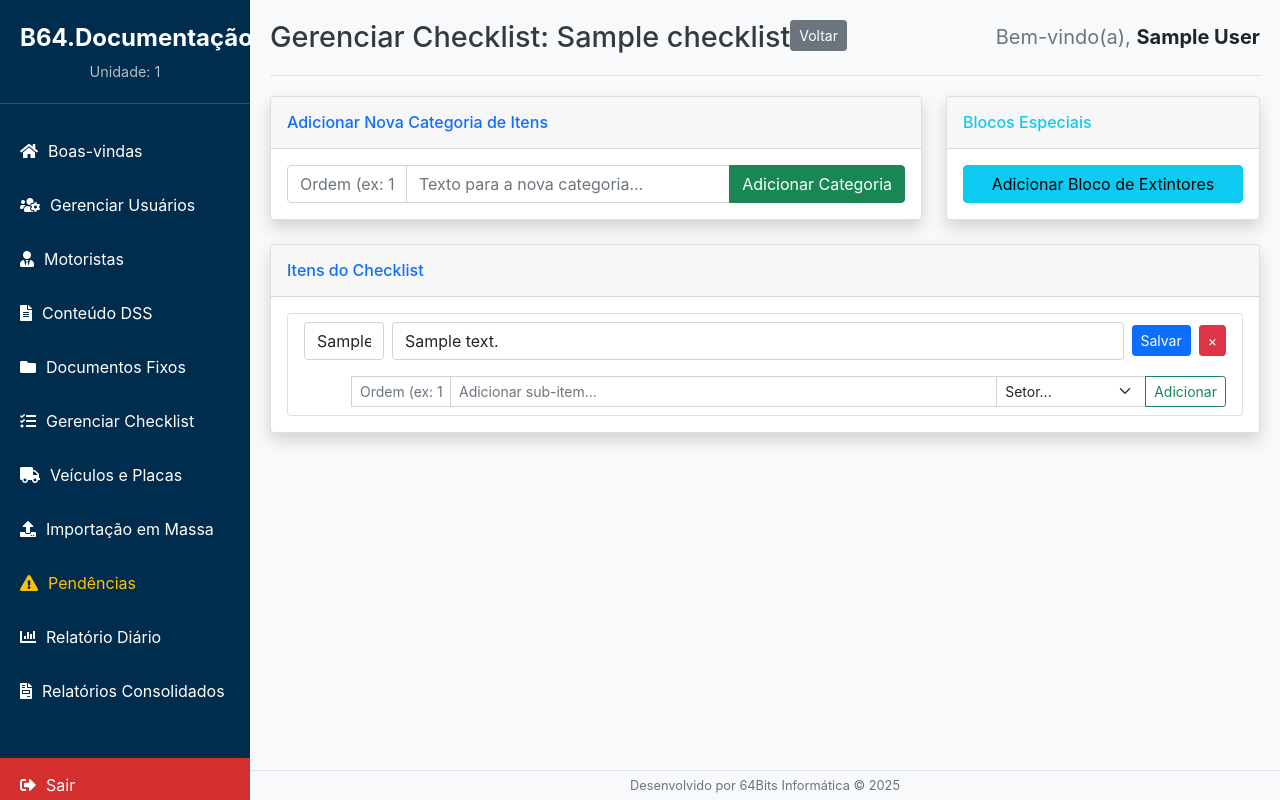
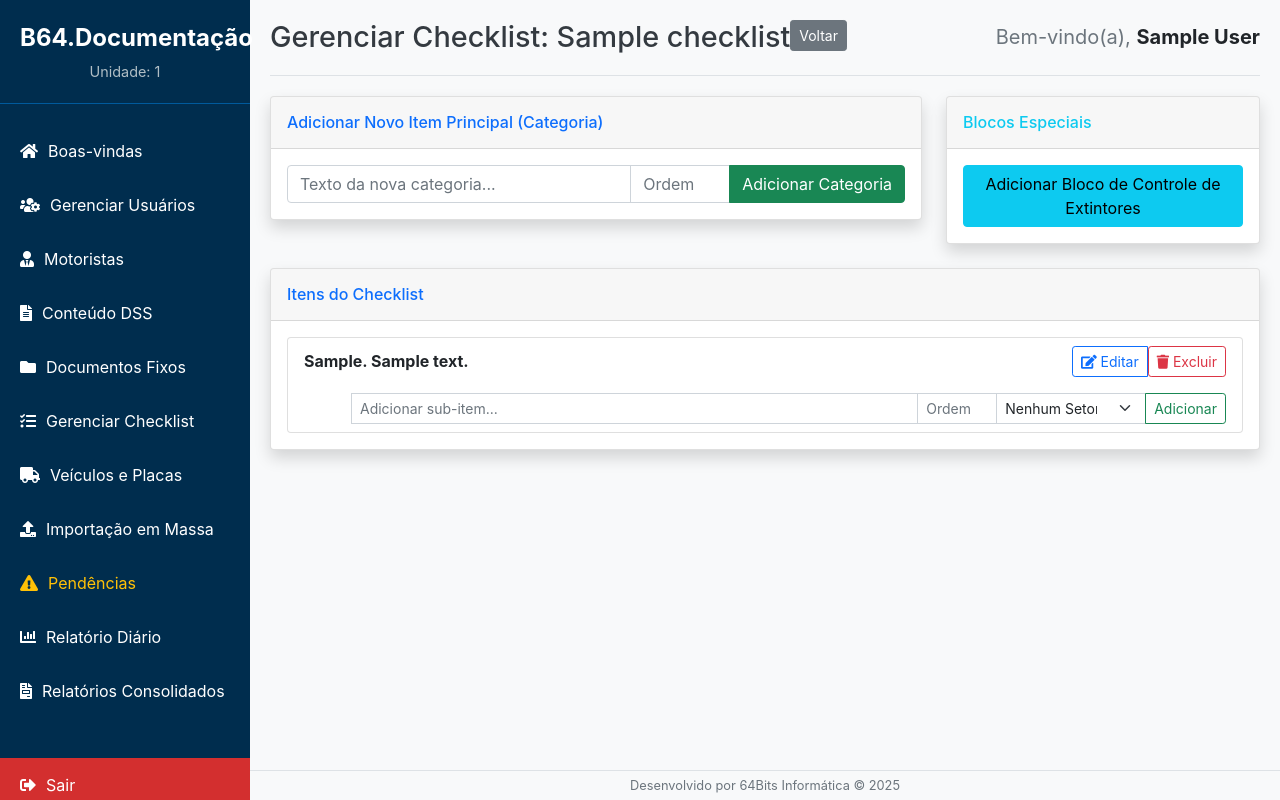
Before and after one commit to transp-admir/dss, a Flask app: page /admin/checklists/1 in a window 1280 px wide. Run offline with Flask 3, Linux system fonts and the light colour scheme; the visitor is signed in with stand-in values (Sample User, id 1); tables that the repository leaves empty hold one stand-in row (values such as "Sample post").

Commit message:
incluso a opcao de alterar itens e subitens

```diff
--- a/app/routes.py
+++ b/app/routes.py
@@ -1764,34 +1764,7 @@ def add_checklist_item(checklist_id):
 
 
 
-@admin_bp.route('/checklists/edit_item/<int:item_id>', methods=['POST'])
-@login_required()
-def edit_checklist_item(item_id):
-    """
-    Edita o texto ou a ordem de um item de checklist.
-    """
-    item = ChecklistItem.query.get_or_404(item_id)
-
-    # Validação de segurança
-    user_role = session.get('role')
-    user_unidade = session.get('unidade')
-    if user_role != 'admin' and item.checklist.unidade != user_unidade:
-        flash('Você não tem permissão para modificar este item.', 'danger')
-        return redirect(url_for('admin.checklists'))
-
-    novo_texto = request.form.get('texto')
-    nova_ordem = request.form.get('ordem', type=int)
-
-    if not novo_texto:
-        flash('O texto do item não pode ser vazio.', 'warning')
-    else:
-        item.texto = novo_texto
-        if nova_ordem is not None and not item.parent_id:
-            item.ordem = nova_ordem
-        db.session.commit()
-        flash('Item atualizado com sucesso.', 'success')
-
-    return redirect(url_for('admin.view_checklist', checklist_id=item.checklist_id))
+
 
 @admin_bp.route('/checklists/delete_item/<int:item_id>', methods=['POST'])
 @login_required()
@@ -1953,26 +1926,62 @@ def pendencias():
     return render_template('pendencias.html', pendencias=lista_pendencias)
 
 
-@admin_bp.route('/checklist/item/<int:item_id>/editar', methods=['POST'])
-@login_required()
-def editar_item(item_id):
+@admin_bp.route('/checklist/item/<int:item_id>/json', methods=['GET'])
+@login_required()
+def get_checklist_item_json(item_id):
     """
-    Atualiza um item existente, salvando a ordem como texto.
+    Retorna os dados de um item de checklist em formato JSON para o modal de edição.
     """
     item = ChecklistItem.query.get_or_404(item_id)
-    texto = request.form.get('texto')
-    ordem_str = request.form.get('ordem', '0').replace(',', '.')
-
-    if not texto:
+
+    # Validação de segurança
+    user_role = session.get('role')
+    user_unidade = session.get('unidade')
+    if user_role != 'admin' and item.checklist.unidade is not None and item.checklist.unidade != user_unidade:
+        return jsonify({'error': 'Permissão negada'}), 403
+
+    return jsonify({
+        'id': item.id,
+        'texto': item.texto,
+        'ordem': item.ordem or '', # Garante que não seja None
+        'setor_responsavel': item.setor_responsavel or '' # Retorna string vazia se for None
+    })
+
+
+@admin_bp.route('/checklist/item/update/<int:item_id>', methods=['POST'])
+@login_required()
+def update_checklist_item(item_id):
+    """
+    Atualiza um item de checklist (principal ou sub-item) a partir dos dados do formulário modal.
+    """
+    item = ChecklistItem.query.get_or_404(item_id)
+
+    # Validação de segurança
+    user_role = session.get('role')
+    user_unidade = session.get('unidade')
+    if user_role != 'admin' and item.checklist.unidade is not None and item.checklist.unidade != user_unidade:
+        flash('Você não tem permissão para modificar este item.', 'danger')
+        return redirect(url_for('admin.checklists'))
+
+    # Captura os dados do formulário
+    novo_texto = request.form.get('texto')
+    # Substitui vírgula por ponto para consistência na ordem
+    nova_ordem = request.form.get('ordem', '').replace(',', '.')
+    novo_setor = request.form.get('setor_responsavel')
+
+    if not novo_texto:
         flash('O texto do item não pode ser vazio.', 'danger')
-        return redirect(url_for('admin.checklist_detalhe', checklist_id=item.checklist_id))
-
-    item.texto = texto
-    item.ordem = ordem_str
-    db.session.commit()
-
-    flash(f'Item "{item.texto}" foi atualizado com sucesso!', 'success')
-    return redirect(url_for('admin.checklist_detalhe', checklist_id=item.checklist_id))
+    else:
+        item.texto = novo_texto
+        item.ordem = nova_ordem
+        # Salva o setor, ou None se a opção "Nenhum" for selecionada (valor vazio)
+        item.setor_responsavel = novo_setor if novo_setor else None
+
+        db.session.commit()
+        flash('Item atualizado com sucesso!', 'success')
+
+    return redirect(url_for('admin.view_checklist', checklist_id=item.checklist_id))
+
 
 
 @admin_bp.route('/checklist/item/<int:item_id>/excluir', methods=['POST'])
--- a/app/templates/checklist_detalhe.html
+++ b/app/templates/checklist_detalhe.html
@@ -11,41 +11,40 @@
 
 <!-- Formulários de Adição -->
 <div class="row">
-    <!-- Formulário para Itens Principais (Categorias) -->
+    <!-- Formulário para Itens Principais -->
     <div class="col-md-8">
         <div class="card shadow mb-4">
             <div class="card-header py-3">
-                <h6 class="m-0 font-weight-bold text-primary">Adicionar Nova Categoria de Itens</h6>
+                <h6 class="m-0 font-weight-bold text-primary">Adicionar Novo Item Principal (Categoria)</h6>
             </div>
             <div class="card-body">
                 <form action="{{ url_for('admin.add_checklist_item', checklist_id=checklist.id) }}" method="POST">
                     <div class="input-group">
-                        <input type="text" name="ordem" class="form-control" placeholder="Ordem (ex: 1)" style="max-width: 120px;">
-                        <input type="text" name="texto" class="form-control" placeholder="Texto para a nova categoria..." required>
+                        <input type="text" name="texto" class="form-control" placeholder="Texto da nova categoria..." required>
+                        <input type="text" name="ordem" class="form-control" placeholder="Ordem" style="max-width: 100px;">
                         <button class="btn btn-success" type="submit">Adicionar Categoria</button>
                     </div>
                 </form>
             </div>
         </div>
     </div>
-    <!-- Bloco Especial de Extintores -->
+    <!-- Botão para Bloco Especial -->
     <div class="col-md-4">
-         <div class="card shadow mb-4">
+        <div class="card shadow mb-4">
             <div class="card-header py-3">
                 <h6 class="m-0 font-weight-bold text-info">Blocos Especiais</h6>
             </div>
-            <div class="card-body text-center">
-                <form action="{{ url_for('admin.add_checklist_item', checklist_id=checklist.id) }}" method="POST" onsubmit="return confirm('Isso adicionará um grupo de itens para o controle de extintores. Deseja continuar?');">
+            <div class="card-body">
+                <form action="{{ url_for('admin.add_checklist_item', checklist_id=checklist.id) }}" method="POST">
                     <input type="hidden" name="texto" value="__BLOCO_EXTINTORES__">
                     <div class="d-grid">
-                        <button type="submit" class="btn btn-info">Adicionar Bloco de Extintores</button>
+                        <button type="submit" class="btn btn-info">Adicionar Bloco de Controle de Extintores</button>
                     </div>
                 </form>
             </div>
         </div>
     </div>
 </div>
-
 
 <!-- Lista de Itens Existentes -->
 <div class="card shadow mb-4">
@@ -59,53 +58,71 @@
             <ul class="list-group">
                 {% for item, sub_itens in itens_com_subitens %}
                     <li class="list-group-item">
-                        <!-- Item Principal (Categoria) -->
                         <div class="d-flex justify-content-between align-items-center mb-2">
-                            <form action="{{ url_for('admin.edit_checklist_item', item_id=item.id) }}" method="POST" class="d-flex flex-grow-1 align-items-center">
-                                <input type="text" name="ordem" value="{{ item.ordem or '' }}" class="form-control me-2" style="width: 80px;" title="Ordem da Categoria">
+                            <!-- INFORMAÇÕES DO ITEM PRINCIPAL -->
+                            <div class="flex-grow-1">
+                                {% if item.texto == '__BLOCO_EXTINTORES__' %}
+                                    <strong class="text-info">-- Bloco de Controle de Extintores --</strong>
+                                {% else %}
+                                    <strong>{{ item.ordem }}. {{ item.texto }}</strong>
+                                {% endif %}
+                            </div>
 
-                                {% if item.texto == '__BLOCO_EXTINTORES__' %}
-                                    <span class="form-control bg-light text-info fw-bold">-- Bloco de Controle de Extintores --</span>
-                                {% else %}
-                                    <input type="text" name="texto" value="{{ item.texto }}" class="form-control me-2">
+                            <!-- BOTÕES DE AÇÃO DO ITEM PRINCIPAL -->
+                            <div class="btn-group">
+                                {% if item.texto != '__BLOCO_EXTINTORES__' %}
+                                <button class="btn btn-sm btn-outline-primary"
+                                        data-bs-toggle="modal"
+                                        data-bs-target="#editItemModal"
+                                        data-item-id="{{ item.id }}"
+                                        data-item-type="item">
+                                    <i class="fas fa-edit"></i> Editar
+                                </button>
                                 {% endif %}
-
-                                <button type="submit" class="btn btn-sm btn-primary me-2">Salvar</button>
-                            </form>
-
-                            <form action="{{ url_for('admin.delete_checklist_item', item_id=item.id) }}" method="POST" onsubmit="return confirm('Tem certeza que deseja excluir esta categoria e todos os seus sub-itens?');">
-                                <button type="submit" class="btn btn-sm btn-danger">&times;</button>
-                            </form>
+                                <form action="{{ url_for('admin.delete_checklist_item', item_id=item.id) }}" method="POST" onsubmit="return confirm('Tem certeza que deseja excluir esta categoria e todos os seus sub-itens?');" class="d-inline">
+                                    <button type="submit" class="btn btn-sm btn-outline-danger">
+                                        <i class="fas fa-trash"></i> Excluir
+                                    </button>
+                                </form>
+                            </div>
                         </div>
 
-                        <!-- Sub-itens e Formulário de Adição de Sub-item -->
+                        <!-- Sub-itens e Formulário de Adição -->
                         {% if item.texto != '__BLOCO_EXTINTORES__' %}
                         <div class="ps-5">
                             <ul class="list-group list-group-flush">
                                 {% for sub_item in sub_itens %}
                                 <li class="list-group-item d-flex justify-content-between align-items-center py-1">
-                                    <span>
-                                        <!-- CORREÇÃO: Exibe a ordem do sub-item -->
-                                        <strong class="me-2 text-muted">{{ sub_item.ordem }}</strong>
-                                        {{ sub_item.texto }}
+                                    <small>
+                                        <strong>{{ sub_item.ordem }}</strong> - {{ sub_item.texto }}
                                         {% if sub_item.setor_responsavel %}
-                                            <span class="badge bg-secondary ms-2" title="Setor Responsável">{{ sub_item.setor_responsavel }}</span>
+                                            <span class="badge bg-secondary">{{ sub_item.setor_responsavel }}</span>
                                         {% endif %}
-                                    </span>
-                                    <form action="{{ url_for('admin.delete_checklist_item', item_id=sub_item.id) }}" method="POST" onsubmit="return confirm('Tem certeza que deseja excluir este sub-item?');">
-                                        <button type="submit" class="btn btn-sm btn-outline-danger py-0 px-1">&times;</button>
-                                    </form>
+                                    </small>
+                                    <div class="btn-group">
+                                        <button class="btn btn-sm btn-outline-secondary"
+                                                data-bs-toggle="modal"
+                                                data-bs-target="#editItemModal"
+                                                data-item-id="{{ sub_item.id }}"
+                                                data-item-type="subitem">
+                                            <i class="fas fa-edit"></i>
+                                        </button>
+                                        <form action="{{ url_for('admin.delete_checklist_item', item_id=sub_item.id) }}" method="POST" onsubmit="return confirm('Tem certeza que deseja excluir este sub-item?');" class="d-inline">
+                                            <button type="submit" class="btn btn-sm btn-outline-danger">
+                                                <i class="fas fa-trash"></i>
+                                            </button>
+                                        </form>
+                                    </div>
                                 </li>
                                 {% endfor %}
                             </ul>
                             <!-- Formulário para adicionar sub-item -->
-                            <!-- CORREÇÃO: Adicionado campo de ordem para sub-item -->
                             <form action="{{ url_for('admin.add_checklist_item', checklist_id=checklist.id) }}" method="POST" class="input-group input-group-sm mt-2">
                                 <input type="hidden" name="parent_id" value="{{ item.id }}">
-                                <input type="text" name="ordem" class="form-control" placeholder="Ordem (ex: 1.1)" style="max-width: 100px;">
                                 <input type="text" name="texto" class="form-control" placeholder="Adicionar sub-item..." required>
+                                <input type="text" name="ordem" class="form-control" placeholder="Ordem" style="max-width: 80px;">
                                 <select name="setor_responsavel" class="form-select" style="max-width: 150px;">
-                                    <option value="">Setor...</option>
+                                    <option value="">Nenhum Setor</option>
                                     {% for setor in setores_disponiveis %}
                                     <option value="{{ setor }}">{{ setor }}</option>
                                     {% endfor %}
@@ -122,4 +139,88 @@
     </div>
 </div>
 
+<!-- Modal de Edição de Item -->
+<div class="modal fade" id="editItemModal" tabindex="-1" aria-labelledby="editItemModalLabel" aria-hidden="true">
+    <div class="modal-dialog">
+        <div class="modal-content">
+            <form id="editItemForm" method="POST">
+                <div class="modal-header">
+                    <h5 class="modal-title" id="editItemModalLabel">Editar Item</h5>
+                    <button type="button" class="btn-close" data-bs-dismiss="modal" aria-label="Close"></button>
+                </div>
+                <div class="modal-body">
+                    <div class="mb-3">
+                        <label for="editOrdem" class="form-label">Ordem</label>
+                        <input type="text" class="form-control" id="editOrdem" name="ordem">
+                    </div>
+                    <div class="mb-3">
+                        <label for="editTexto" class="form-label">Texto do Item</label>
+                        <input type="text" class="form-control" id="editTexto" name="texto" required>
+                    </div>
+                    <div class="mb-3" id="editSetorContainer">
+                        <label for="editSetor" class="form-label">Setor Responsável</label>
+                        <select class="form-select" id="editSetor" name="setor_responsavel">
+                            <option value="">Nenhum Setor</option>
+                            {% for setor in setores_disponiveis %}
+                                <option value="{{ setor }}">{{ setor }}</option>
+                            {% endfor %}
+                        </select>
+                    </div>
+                </div>
+                <div class="modal-footer">
+                    <button type="button" class="btn btn-secondary" data-bs-dismiss="modal">Cancelar</button>
+                    <button type="submit" class="btn btn-primary">Salvar Alterações</button>
+                </div>
+            </form>
+        </div>
+    </div>
+</div>
+
 {% endblock %}
+
+{% block scripts %}
+<script>
+document.addEventListener('DOMContentLoaded', function () {
+    var editItemModal = document.getElementById('editItemModal');
+
+    editItemModal.addEventListener('show.bs.modal', function (event) {
+        var button = event.relatedTarget; // Botão que acionou o modal
+        var itemId = button.getAttribute('data-item-id');
+        var itemType = button.getAttribute('data-item-type');
+
+        var modalTitle = editItemModal.querySelector('.modal-title');
+        var form = editItemModal.querySelector('#editItemForm');
+        var ordemInput = editItemModal.querySelector('#editOrdem');
+        var textoInput = editItemModal.querySelector('#editTexto');
+        var setorContainer = editItemModal.querySelector('#editSetorContainer');
+        var setorSelect = editItemModal.querySelector('#editSetor');
+
+        // Define o título e a visibilidade dos campos com base no tipo de item
+        if (itemType === 'item') {
+            modalTitle.textContent = 'Editar Categoria';
+            setorContainer.style.display = 'none'; // Esconde o seletor de setor para categorias
+        } else {
+            modalTitle.textContent = 'Editar Sub-item';
+            setorContainer.style.display = 'block'; // Mostra o seletor para sub-itens
+        }
+
+        // Define a URL de action do formulário
+        form.action = '/admin/checklist/item/update/' + itemId;
+
+        // Busca os dados do item via JSON e preenche o formulário
+        fetch('/admin/checklist/item/' + itemId + '/json')
+            .then(response => response.json())
+            .then(data => {
+                if (data.error) {
+                    alert(data.error);
+                    return;
+                }
+                ordemInput.value = data.ordem;
+                textoInput.value = data.texto;
+                setorSelect.value = data.setor_responsavel;
+            })
+            .catch(error => console.error('Erro ao buscar dados do item:', error));
+    });
+});
+</script>
+{% endblock %}
```
